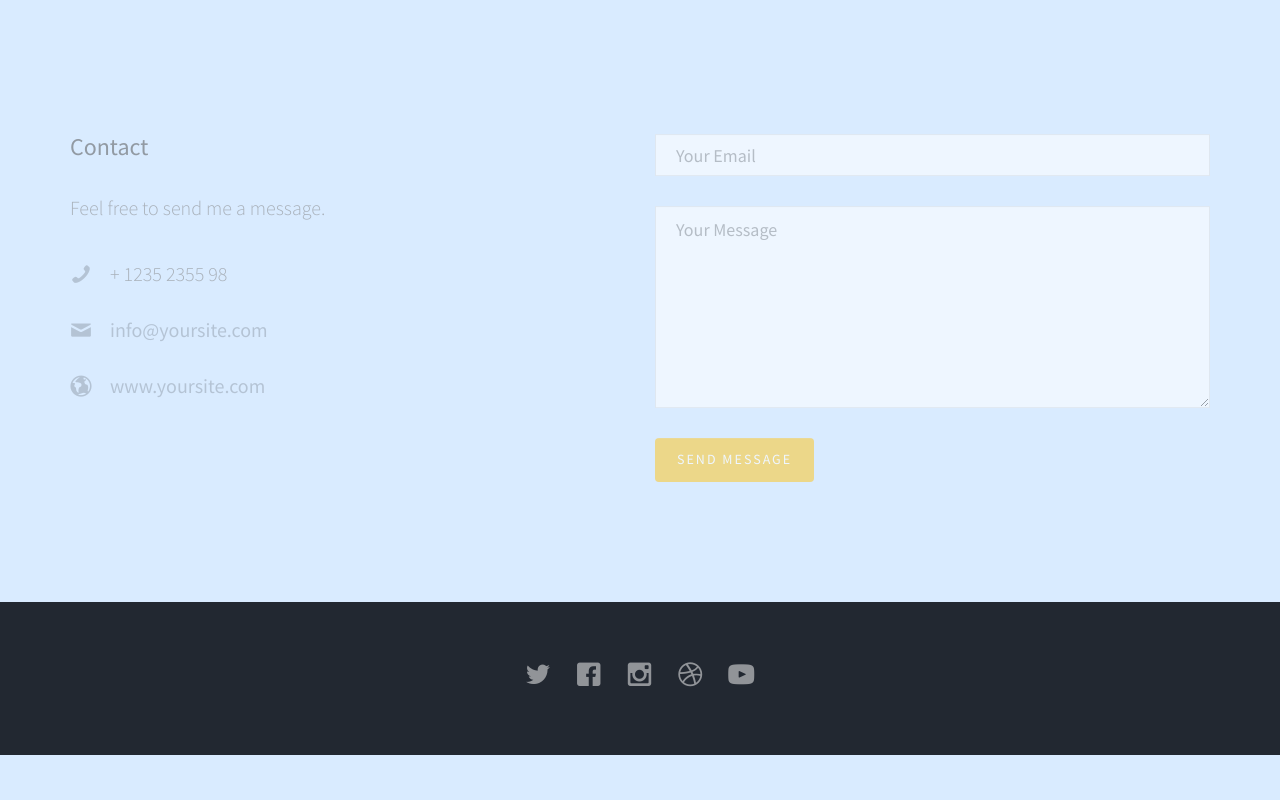
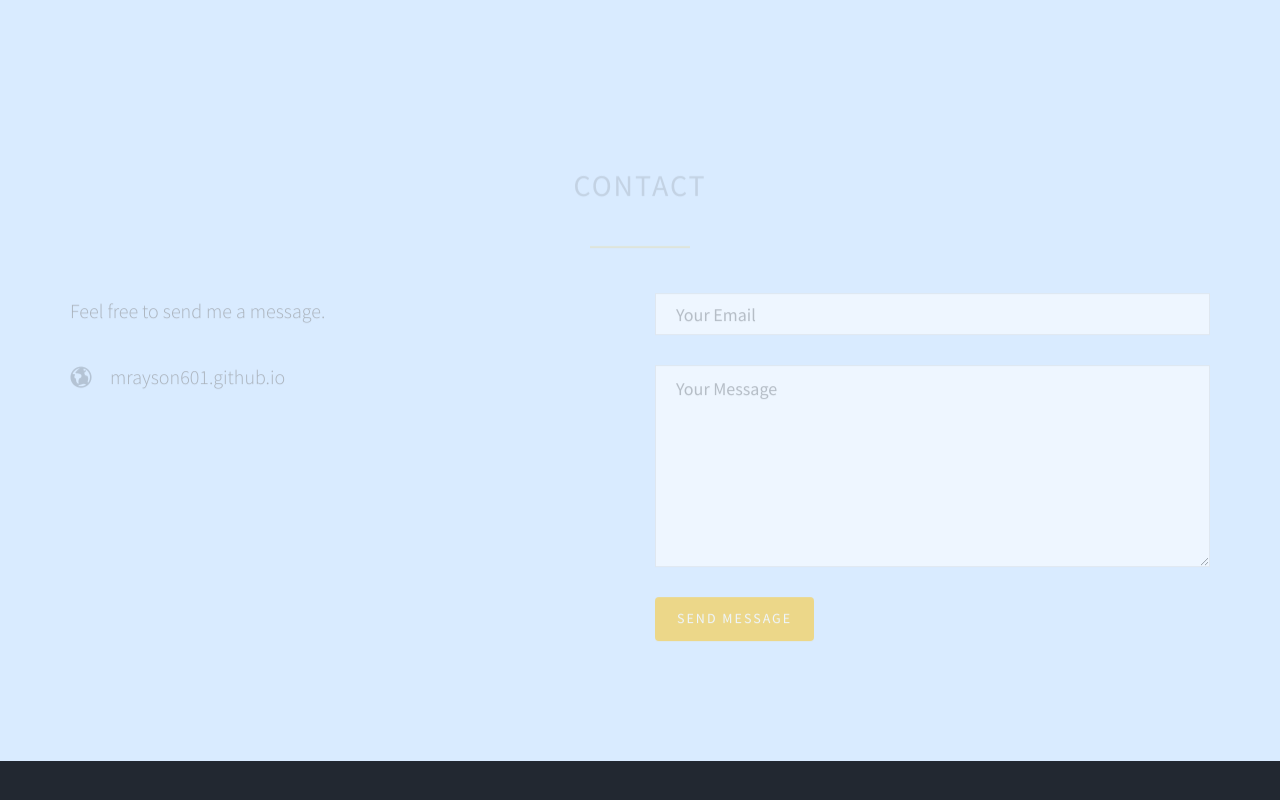
Before and after one commit to mrayson601/mrayson601.github.io, a plain HTML site: page index.html in a window 1280 px wide. Shown: the part 3140-3940 px from the top of the page. Drawn offline with Linux system fonts and the light colour scheme; files whose address does not match are found by name.

Commit message:
Minor Tweaks

```diff
--- a/index.html
+++ b/index.html
@@ -255,15 +255,21 @@
 <!-- Contact Me -->
 <div id="fh5co-contact" class="animate-box">
 	<div class="container">
+		<div class="row">
+			<div class="col-md-8 col-md-offset-2 text-center heading-section animate-box">
+				<h3 id="contact">Contact</h3>
+			</div>
+		</div>
+	</div>
+	<div class="container">
 		<form method="POST" action="http://formspree.io/mrayson601@gmail.com">
 			<div class="row">
 				<div class="col-md-6">
-					<h3 class="section-title" id="contact">Contact</h3>
 					<p>Feel free to send me a message.</p>
 					<ul class="contact-info">
-						<li><i class="icon-phone2"></i>+ 1235 2355 98</li>
-						<li><i class="icon-mail"></i><a href="#">info@yoursite.com</a></li>
-						<li><i class="icon-globe2"></i><a href="#">www.yoursite.com</a></li>
+						<!--<li><i class="icon-phone2"></i>+ 1235 2355 98</li>
+						<li><i class="icon-mail"></i><a href="#"></a></li>-->
+						<li><i class="icon-globe2"></i>mrayson601.github.io</li>
 					</ul>
 				</div>
 				<div class="col-md-6">
@@ -300,11 +306,7 @@
 					<div class="row">
 						<div class="col-md-6 col-md-offset-3 text-center">
 							<p class="fh5co-social-icons">
-								<a href="#"><i class="icon-twitter2"></i></a>
-								<a href="#"><i class="icon-facebook2"></i></a>
-								<a href="#"><i class="icon-instagram"></i></a>
-								<a href="#"><i class="icon-dribbble2"></i></a>
-								<a href="#"><i class="icon-youtube"></i></a>
+								<a href="https://github.com/mrayson601"><i class="icon-github"></i></a>
 							</p>
 						</div>
 					</div>
```
